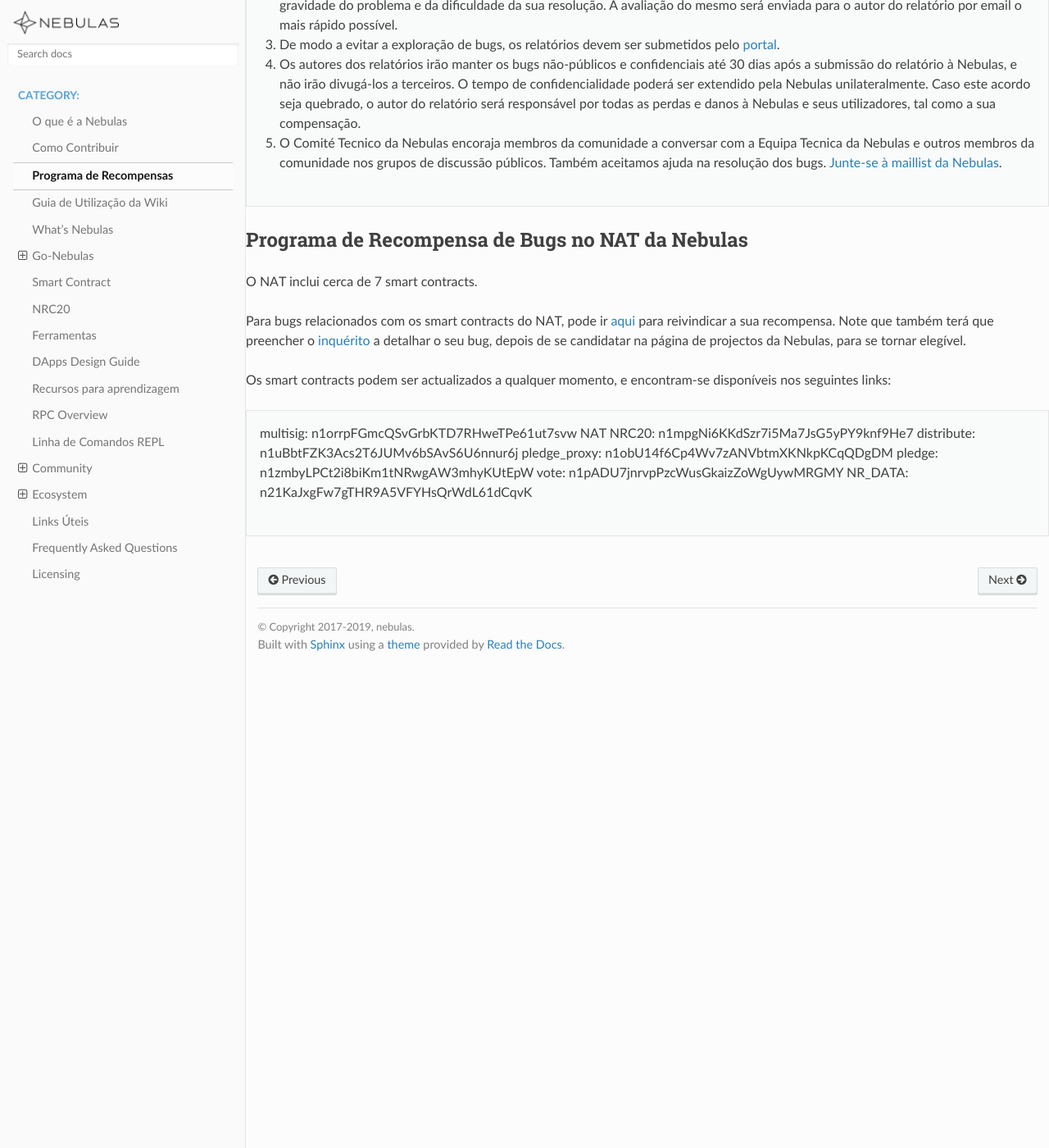
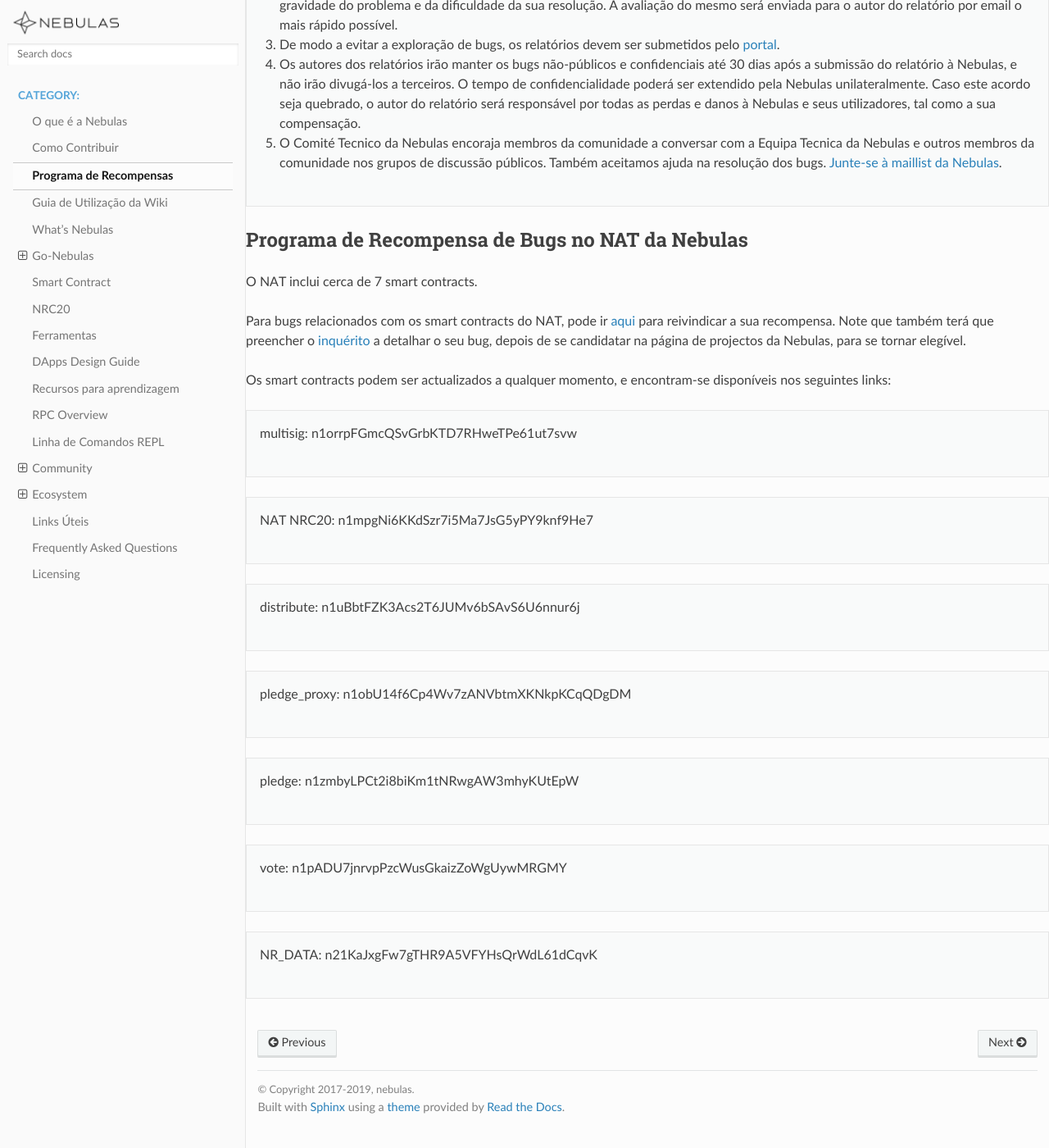
Before and after one commit to nebulasio/nebdocs, a Sphinx documentation site: the page built from docs/bounty-program.md, in a window 1280 px wide and 1400 px high, scrolled down 2579 px. Shown: the whole window at 82% size. Built offline with Sphinx 7.4.7 and the Read the Docs theme 2.0.0, drawn with Linux system fonts in a browser that asks for light colours; pages that are not in the unit, such as notebooks, are missing from menus; before the commit the page ends 3415 px from its top, so only the background shows below that; some of the changed lines change nothing that is shown.

Commit message:
fix spacing

```diff
--- a/docs/bounty-program.md
+++ b/docs/bounty-program.md
@@ -1,28 +1,23 @@
 # Programa de Recompensas
-
 Practicamente todos os projectos são postados na [Página de Projectos da Nebulas](go.nebulas.io) juntamente com as suas recompensas correspondentes, e os utilizadores têm a obrigação de se candidatar de medida a candidatarem-se a um projecto ou partes dele. Este processo aplica-se aos Programas de Recompensas da Wiki e do NAT. Para já o Programa de Recompensa de Bugs da Nebulas apenas requere que [preencha um inquérito](https://docs.google.com/forms/d/e/1FAIpQLScaCeODU26maPJIuyCkX6Lsa0A5Xi2AZ_z-mvKlHmd89_CaXQ/viewform) sobre o bug em questão.
 
 Abaixo encontrará informação detalhada sobre todos os Programas de Recompensa da Nebulas para que possa começar a contribuir para a prosperidade do ecossístema da Nebulas!
 
 ## Programa de Recompensa da Wiki da Nebulas
-
 Préviamente utilizadores que tomassem parte na criação ou modificação de conteúdo da Wiki da Nebulas tinham direito a potencialmente receberem recompensas na forma de NAS. Hoje em dia, o processo é bastante diferente.
 
 Para se qualificar para receber recompensas, vá ao página do projecto acima mencionada e use o motor de busca para procurar por "wiki", ou simplesmente clique [aqui](https://go.nebulas.io/search?q=wiki) para ver todos os projectos relacionados com a wiki que estão disponíveis.
 
 ## Programa de Recompensa de Bugs da Nebulas
-
 O programa de Recompensa de Bugs da Nebulas visa melhorar a segurança do ecossístema de Nebulas, assegurando a estabilidade do mesmo. O programa de Recompensa de Bugs recompensa vulnerabilidades descobertas. Este programa de recompensas foi criado e implementado pelo Comité Técnico da Nebulas (NTC), em conjunto com a equipa técnica da Nebulas, e com a comunidade. NTC encoraja a comunidade a fornecer informação sobre vulnerabilidades de segurança através do processo descrito abaixo, e a ter uma participação activa na criação do ecossístema da Nebulas, e ao mesmo tempo ser recompensado.
 
 ### Categorias de Bugs
-
 O Programa de Recompensa de Bugs divide as recompensas em 2 categorias, recompensa de bugs comuns e de bugs especiais. Os bugs comuns incluem vulnerabilidades descobertas na mainnet da Nebulas, na testnet, no nebPay, na Web wallet, no web.js e outros, enquanto que os bugs especiais incluem vulnerabilidades descobertas na função de invocação inter-contractuais e outras.
 
 ### Elegibilidade
-
 O Comité Técnico da Nebulas irá avaliar o tamanho das recompensas de acordo com a gravidade do bug, de acordo com o Método de Avaliação de Risco [OWASP](https://www.owasp.org/index.php/OWASP_Risk_Rating_Methodology) baseado no **Impacto** e **Probabilidade**. No entanto, as recompensas são determinados e estão exclusivamente ao critério do comité.
 
-![图1](https://cdn-images-1.medium.com/max/1600/1*rR7P3JTHT2KFAYTDodsilw.jpeg)
+![Figura 1](https://cdn-images-1.medium.com/max/1600/1*rR7P3JTHT2KFAYTDodsilw.jpeg)
 
 **Impacto:**
 - Alto: Bugs que afectam a segurança de activos.
@@ -61,7 +56,6 @@
 > 5. O Comité Tecnico da Nebulas encoraja membros da comunidade a conversar com a Equipa Tecnica da Nebulas e outros membros da comunidade nos grupos de discussão públicos. Também aceitamos ajuda na resolução dos bugs. [Junte-se à maillist da Nebulas](https://lists.nebulas.io/icgi-bin/mailman/listinfo).
 
 ## Programa de Recompensa de Bugs no NAT da Nebulas
-
 O NAT inclui cerca de 7 smart contracts.
 
 Para bugs relacionados com os smart contracts do NAT, pode ir [aqui](https://go.nebulas.io/project/147) para reivindicar a sua recompensa. Note que também terá que preencher o [inquérito](https://docs.google.com/forms/d/e/1FAIpQLScaCeODU26maPJIuyCkX6Lsa0A5Xi2AZ_z-mvKlHmd89_CaXQ/viewform) a detalhar o seu bug, depois de se candidatar na página de projectos da Nebulas, para se tornar elegível.
@@ -69,9 +63,15 @@
 Os smart contracts podem ser actualizados a qualquer momento, e encontram-se disponíveis nos seguintes links:
 
 > multisig: n1orrpFGmcQSvGrbKTD7RHweTPe61ut7svw
+
 > NAT NRC20: n1mpgNi6KKdSzr7i5Ma7JsG5yPY9knf9He7
+
 > distribute: n1uBbtFZK3Acs2T6JUMv6bSAvS6U6nnur6j
+
 > pledge_proxy: n1obU14f6Cp4Wv7zANVbtmXKNkpKCqQDgDM
+
 > pledge: n1zmbyLPCt2i8biKm1tNRwgAW3mhyKUtEpW
+
 > vote: n1pADU7jnrvpPzcWusGkaizZoWgUywMRGMY
+
 > NR_DATA: n21KaJxgFw7gTHR9A5VFYHsQrWdL61dCqvK
```
